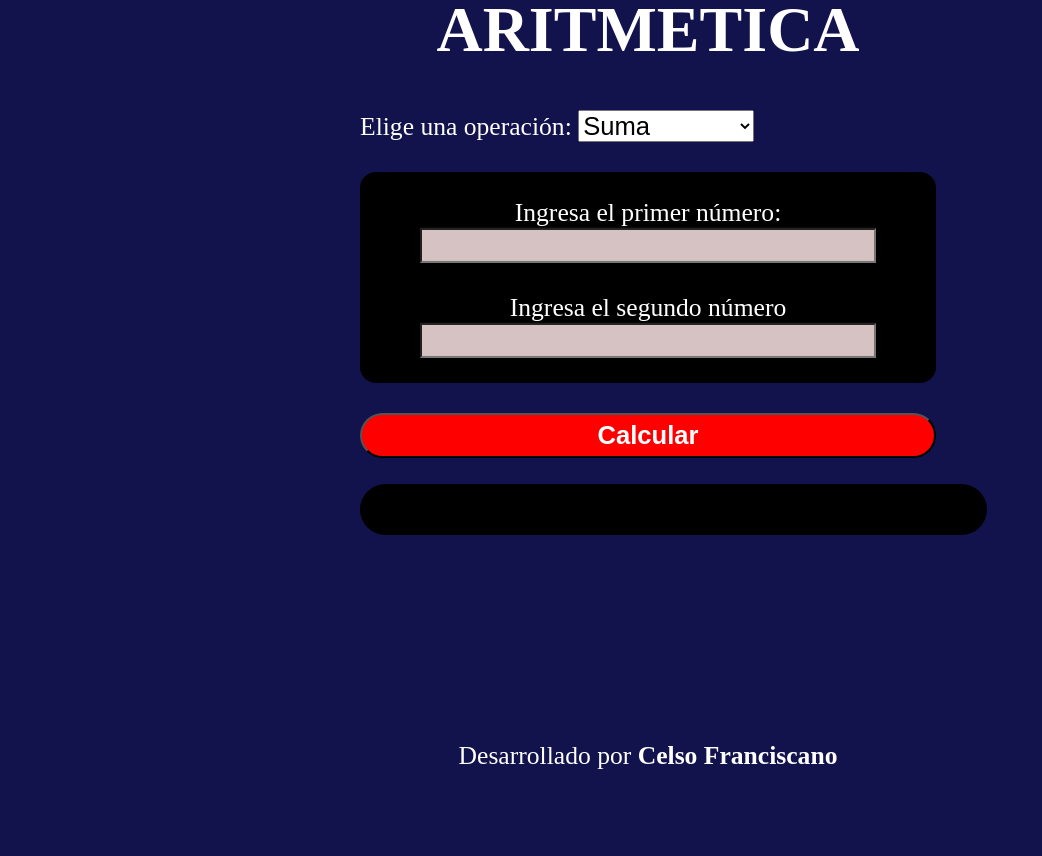
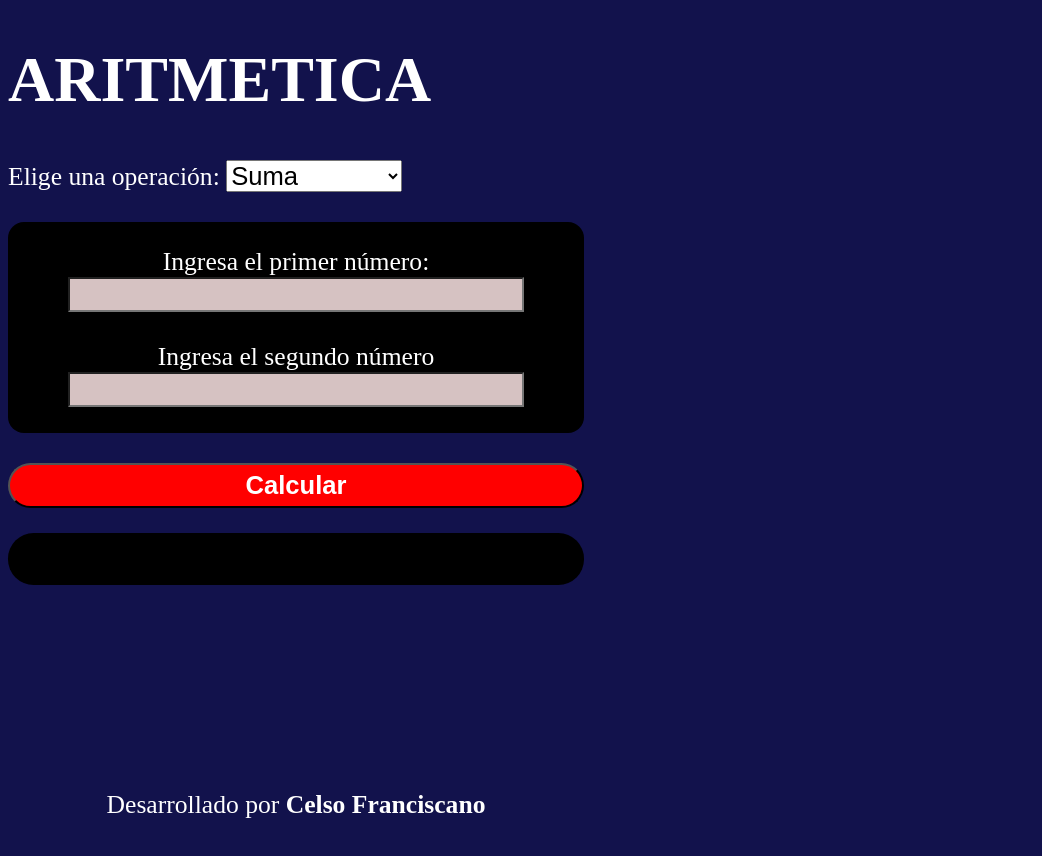
Before and after one commit to demostracion4311/aritmetica, a plain HTML site: page index.html in a window 1280 px wide. Shown: the whole page, without its empty margins (0-1042 px from the left). Before the commit the page ends 830 px from the top, so only its background shows below. Drawn offline with Linux system fonts and the light colour scheme.

Commit message:
areglando

```diff
--- a/index.html
+++ b/index.html
@@ -7,6 +7,7 @@
 </head>
 <body>
   <h1>ARITMETICA</h1>
+  <div>
     <label for="operation">Elige una operación:</label>
     <select id="operation" class="menu">
         <option value="add">Suma</option>
@@ -28,6 +29,7 @@
     <br>
     <button onclick="calculate()"><b>Calcular</b></button>
     <p id="result"></p>
+  </div>
     <script src="script.js"></script>
     <br>
     <br>
--- a/style.css
+++ b/style.css
@@ -1,23 +1,20 @@
 h1{
-  display: flex;
-  align-items: center; /* centra horizontalmente */
-  justify-content: center; /* centra verticalmente */
+/* centra verticalmente */
   font-size: 5vw;
 }
 .menu{
   font-size: 2vw;
 
+
 }
 
 body{
-  position: absolute;
-  top: 23vw;
-  left: 50vw;
-  transform: translate(-50%, -40%);
+
   background-color: rgb(18, 18, 76);
 color: white;
+
+font-size: 2vw;
 width: 45vw;
-font-size: 2vw;
 }
 
 button{
@@ -49,7 +46,7 @@ p{
   padding: 1em;
   border-radius: 1em;
   text-align: center;
-  width: 45vw;
+  width: 41vw;
   font-size: 2vw;
 
 }
@@ -58,3 +55,6 @@ footer{
   font-size: 2vw;
 
 }
+div{
+  align-items: center;
+}
```
